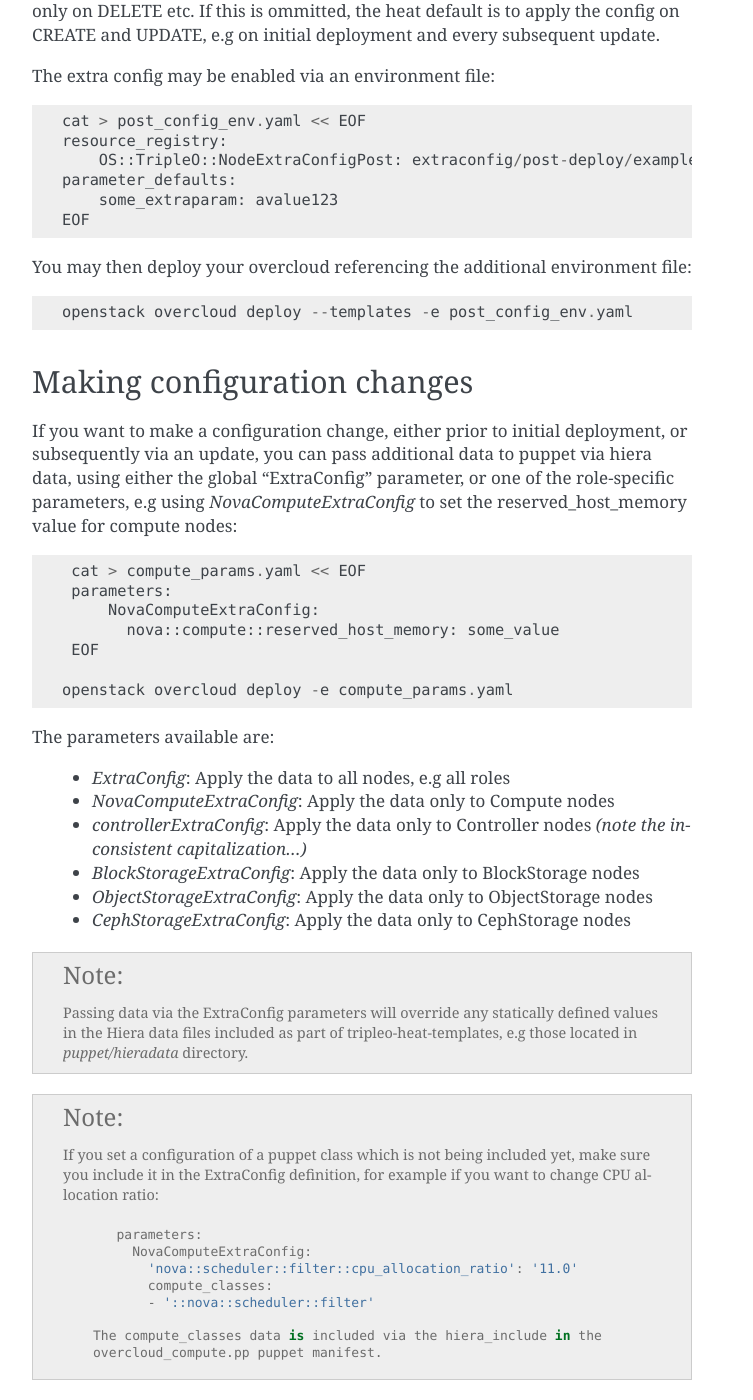
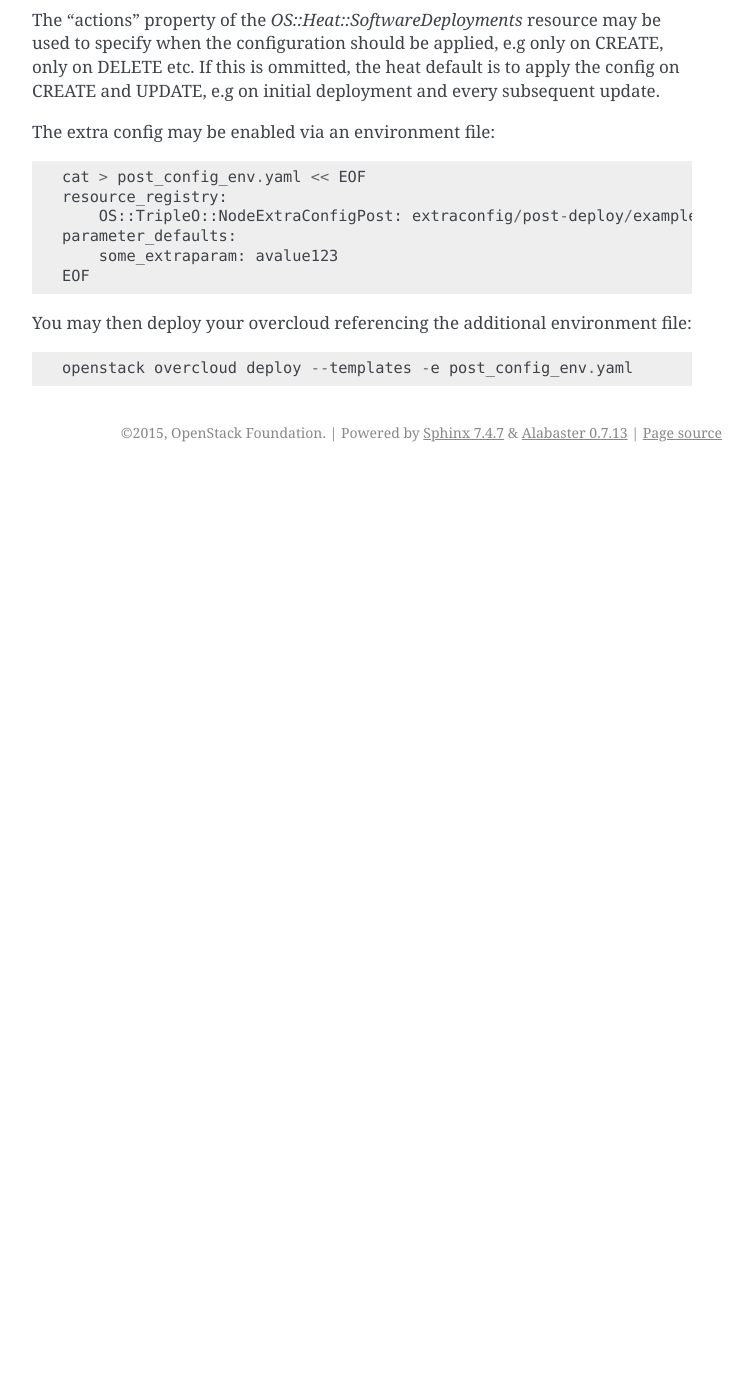
Before and after one commit to openstack-archive/tripleo-docs, a Sphinx documentation site: the page built from doc/source/advanced_deployment/extra_config.rst, in a window 1280 px wide and 1400 px high, scrolled down 3555 px. Shown: the whole window, without its empty margins (388-1141 px from the left). Built offline with Sphinx 7.4.7, drawn with Linux system fonts in a browser that asks for light colours; after the commit the page ends 4027 px from its top, so only the background shows below that; some of the changed text lies outside the part shown.

Commit message:
Split node configuration and customization docs
There are two distinct interfaces currently described in the
extra_config docs:

1. ExtraConfig *parameters*, which influence the configuration of
services which are already integrated via the default templates

2. ExtraConfig *resources* which are designed to enable node
customization and third-party integration.

So, for the avoidance of confusion, don't conflate these interfaces
in the docs and split them into two pages.

Also, the "customization" part is due for update with several new
interfaces, so the paramters section could easily get missed
at the end of all the resources orientated description.

Change-Id: I64d67f6526c505185dfe663b087b0f0576b09750

```diff
--- a/doc/source/advanced_deployment/advanced_deployment.rst
+++ b/doc/source/advanced_deployment/advanced_deployment.rst
@@ -9,7 +9,8 @@
    Advanced Profile Matching <profile_matching>
    Ready-State (BIOS, RAID) <ready_state>
    Automated Health Check <automated_health_check>
-   Additional node configuration <extra_config>
+   Modifying default node configuration <node_config>
+   Node customization & third-party integration <extra_config>
    Deploying with Heat Templates <template_deploy>
    Network Isolation <network_isolation>
    Deploying Manila <deploy_manila>
--- a/doc/source/advanced_deployment/extra_config.rst
+++ b/doc/source/advanced_deployment/extra_config.rst
@@ -1,5 +1,5 @@
-Additional node configuration
-=============================
+Node customization and Third-Party Integration
+==============================================
 
 It is possible to enable additional configuration during one of the
 following deployment phases:
@@ -187,51 +187,3 @@
 You may then deploy your overcloud referencing the additional environment file::
 
     openstack overcloud deploy --templates -e post_config_env.yaml
-
-Making configuration changes
-----------------------------
-
-If you want to make a configuration change, either prior to initial deployment,
-or subsequently via an update, you can pass additional data to puppet via hiera
-data, using either the global "ExtraConfig" parameter, or one of the role-specific
-parameters, e.g using `NovaComputeExtraConfig` to set the reserved_host_memory
-value for compute nodes::
-
-
-    cat > compute_params.yaml << EOF
-    parameters:
-        NovaComputeExtraConfig:
-          nova::compute::reserved_host_memory: some_value
-    EOF
-
-   openstack overcloud deploy -e compute_params.yaml
-
-The parameters available are:
-
-  * `ExtraConfig`: Apply the data to all nodes, e.g all roles
-  * `NovaComputeExtraConfig`: Apply the data only to Compute nodes
-  * `controllerExtraConfig`: Apply the data only to Controller nodes *(note the inconsistent capitalization...)*
-  * `BlockStorageExtraConfig`: Apply the data only to BlockStorage nodes
-  * `ObjectStorageExtraConfig`: Apply the data only to ObjectStorage nodes
-  * `CephStorageExtraConfig`: Apply the data only to CephStorage nodes
-
-.. note::
-
-    Passing data via the ExtraConfig parameters will override any statically
-    defined values in the Hiera data files included as part of tripleo-heat-templates,
-    e.g those located in `puppet/hieradata` directory.
-
-.. note::
-
-   If you set a configuration of a puppet class which is not being included
-   yet, make sure you include it in the ExtraConfig definition, for example
-   if you want to change CPU allocation ratio::
-
-       parameters:
-         NovaComputeExtraConfig:
-           'nova::scheduler::filter::cpu_allocation_ratio': '11.0'
-           compute_classes:
-           - '::nova::scheduler::filter'
-
-    The compute_classes data is included via the hiera_include in the
-    overcloud_compute.pp puppet manifest.
```
Also changed, not shown: doc/source/advanced_deployment/node_config.rst (added, +58 -0 lines).
